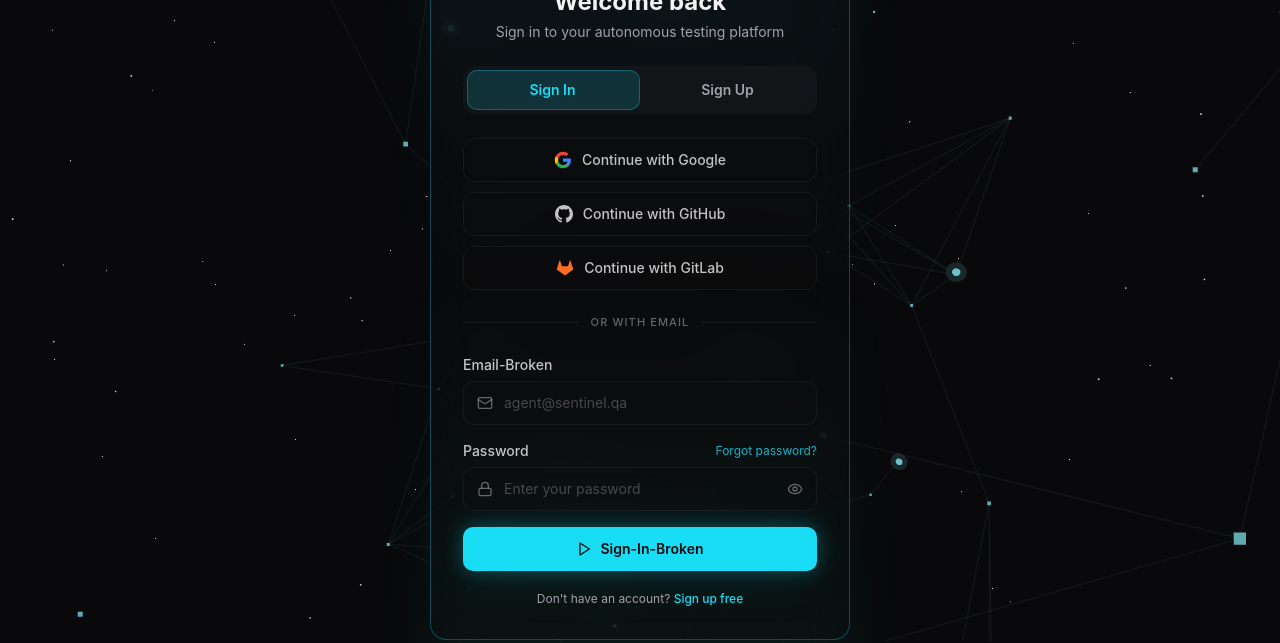
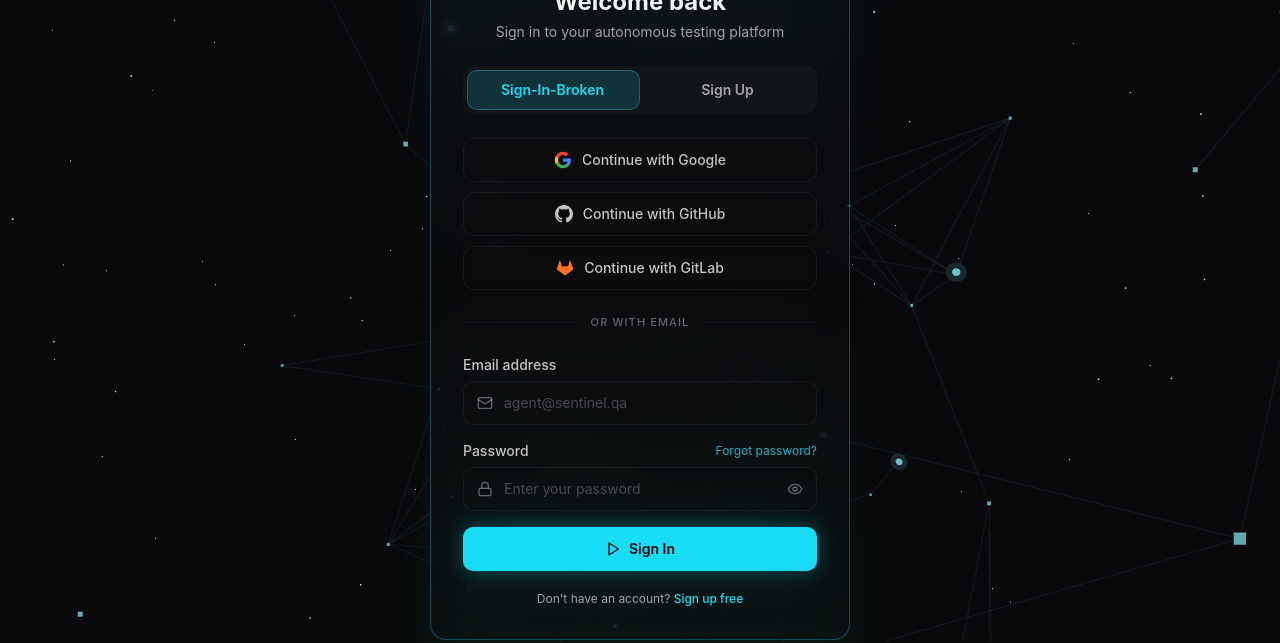
Before and after one commit to harshkg23/Hack-nocturne, a Next.js app: page /auth in a window 1280 px wide. Shown: the part 159-802 px from the top of the page. Built offline with nearby package versions, Linux system fonts and the light colour scheme.

Commit message:
test: intentional break for SentinelQA PR flow demo

```diff
--- a/src/app/auth/page.tsx
+++ b/src/app/auth/page.tsx
@@ -257,7 +257,7 @@ function LoginForm({ callbackUrl }: { callbackUrl: string }) {
 
       <Field
         id="login-email"
-        label="Email-Broken"
+        label="Email address"
         type="email"
         placeholder="agent@sentinel.qa"
         icon={<Mail className="w-4 h-4" />}
@@ -298,7 +298,7 @@ function LoginForm({ callbackUrl }: { callbackUrl: string }) {
         ) : (
           <>
             <Play className="w-3.5 h-3.5" />
-            Sign-In-Broken
+            Sign In
           </>
         )}
       </Button>
@@ -552,7 +552,7 @@ function AuthPageContent() {
                     ${tab === t ? "text-primary" : "text-muted-foreground hover:text-foreground"}
                   `}
                 >
-                  {t === "login" ? "Sign In" : "Sign Up"}
+                  {t === "login" ? "Sign-In-Broken" : "Sign Up"}
                 </button>
               ))}
             </div>
```
